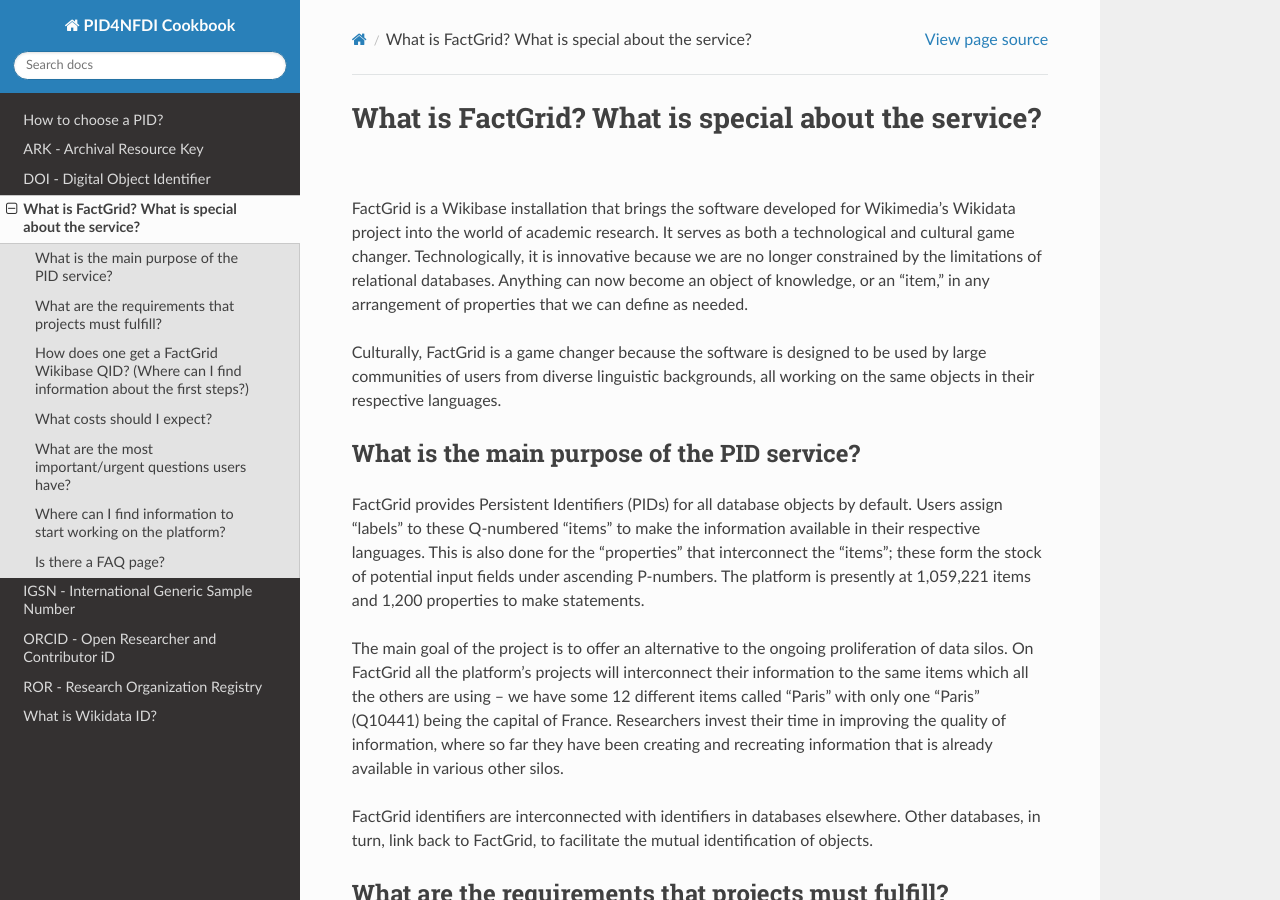
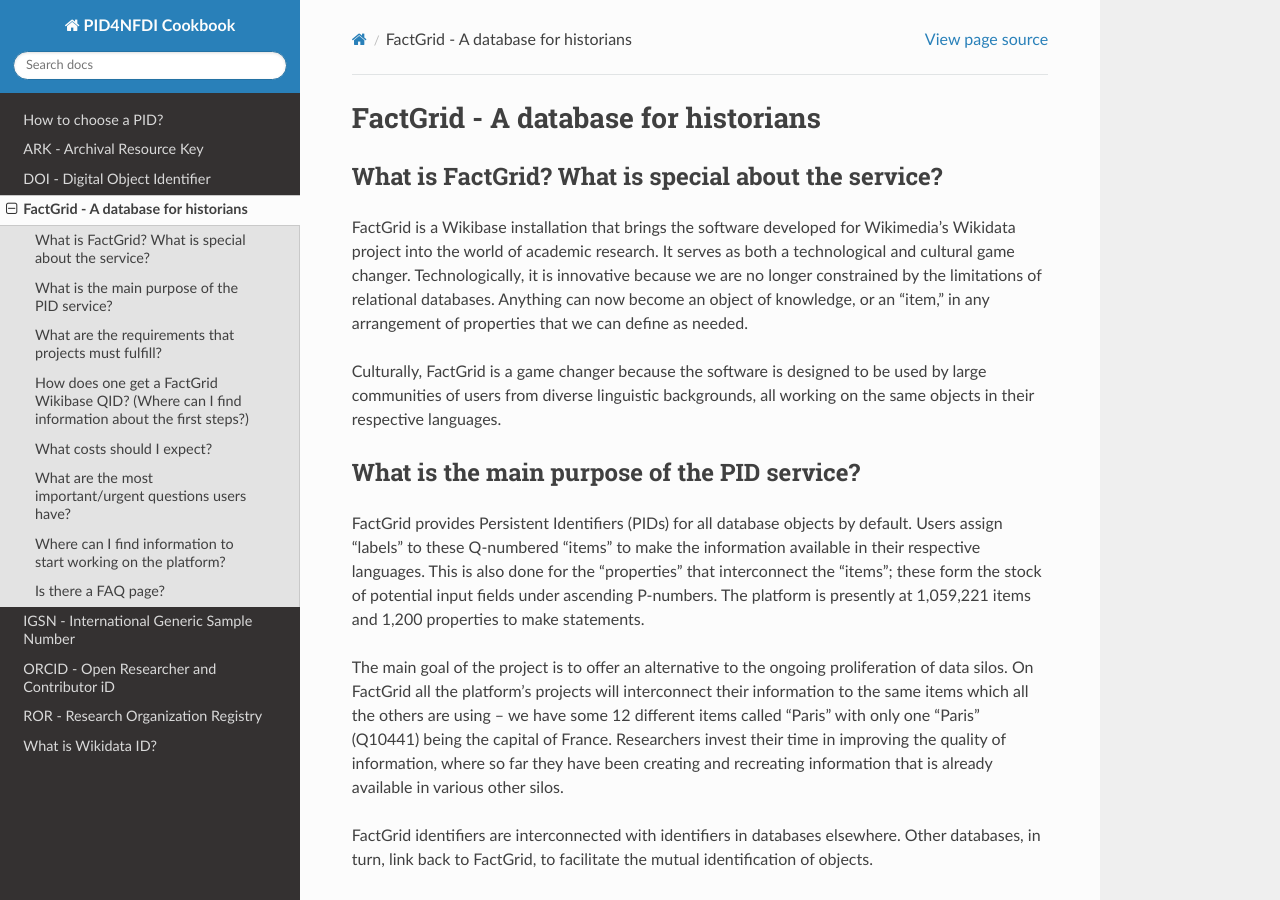
Before and after one commit to stephw-tib/pid4nfdi-training, a Sphinx documentation site: the page built from docs/source/factgrid.rst, in a window 1280 px wide and 900 px high. Built offline with Sphinx 7.4.7 and the Read the Docs theme 3.1.0, drawn with Linux system fonts in a browser that asks for light colours; pages that are not in the unit, such as notebooks, are missing from menus.

Commit message:
Update factgrid.rst
Signed-off-by: kahlertt <166626523+kahlertt@users.noreply.github.com>

```diff
--- a/docs/source/factgrid.rst
+++ b/docs/source/factgrid.rst
@@ -1,5 +1,8 @@
+FactGrid - A database for historians
+====================================================
+
 What is FactGrid? What is special about the service?
-====================================================
+----------------------------------------------------
 
 FactGrid is a Wikibase installation that brings the software developed for Wikimedia’s Wikidata project into the world of academic research. It serves as both a technological and cultural game changer. Technologically, it is innovative because we are no longer constrained by the limitations of relational databases. Anything can now become an object of knowledge, or an "item," in any arrangement of properties that we can define as needed.
 
```
